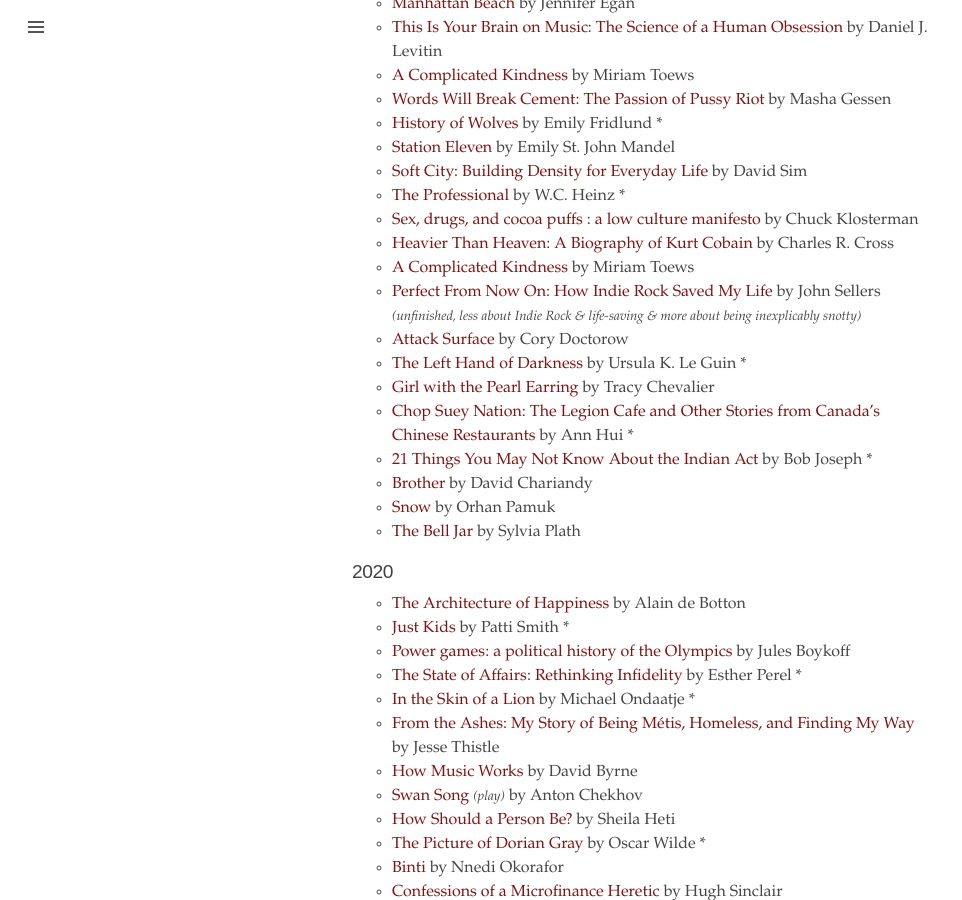
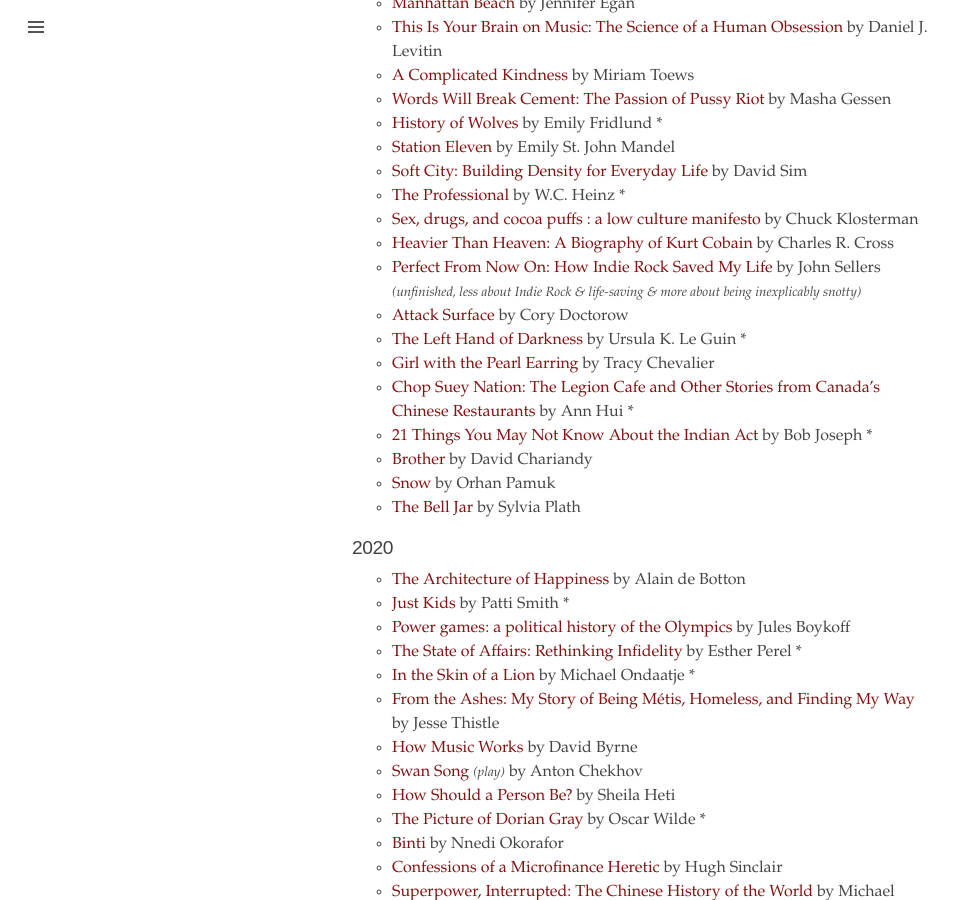
Before and after one commit to mondayrain/mondayrain.github.io, a Jekyll site: the page built from reading_list.md, in a window 1280 px wide and 900 px high, scrolled down 543 px. Shown: the whole window, without its empty margins (0-962 px from the left). Built offline with Jekyll 4.4.1, drawn with Linux system fonts in a browser that asks for light colours.

Commit message:
Update reading_list.md

```diff
--- a/reading_list.md
+++ b/reading_list.md
@@ -26,7 +26,6 @@ title: Reading List
 - [The Professional](https://www.goodreads.com/en/book/show/1034794.The_Professional) by W.C. Heinz *
 - [Sex, drugs, and cocoa puffs : a low culture manifesto](https://en.wikipedia.org/wiki/Sex,_Drugs,_and_Cocoa_Puffs) by Chuck Klosterman
 - [Heavier Than Heaven: A Biography of Kurt Cobain](https://en.wikipedia.org/wiki/Heavier_Than_Heaven) by Charles R. Cross
-- [A Complicated Kindness](https://www.goodreads.com/book/show/13374.A_Complicated_Kindness) by Miriam Toews
 - [Perfect From Now On: How Indie Rock Saved My Life](https://www.goodreads.com/book/show/233743.Perfect_from_Now_On) by John Sellers <small>_(unfinished, less about Indie Rock & life-saving & more about being inexplicably snotty)_</small>
 - [Attack Surface](https://www.goodreads.com/en/book/show/49247283-attack-surface) by Cory Doctorow
 - [The Left Hand of Darkness](https://en.wikipedia.org/wiki/The_Left_Hand_of_Darkness) by Ursula K. Le Guin *
```
